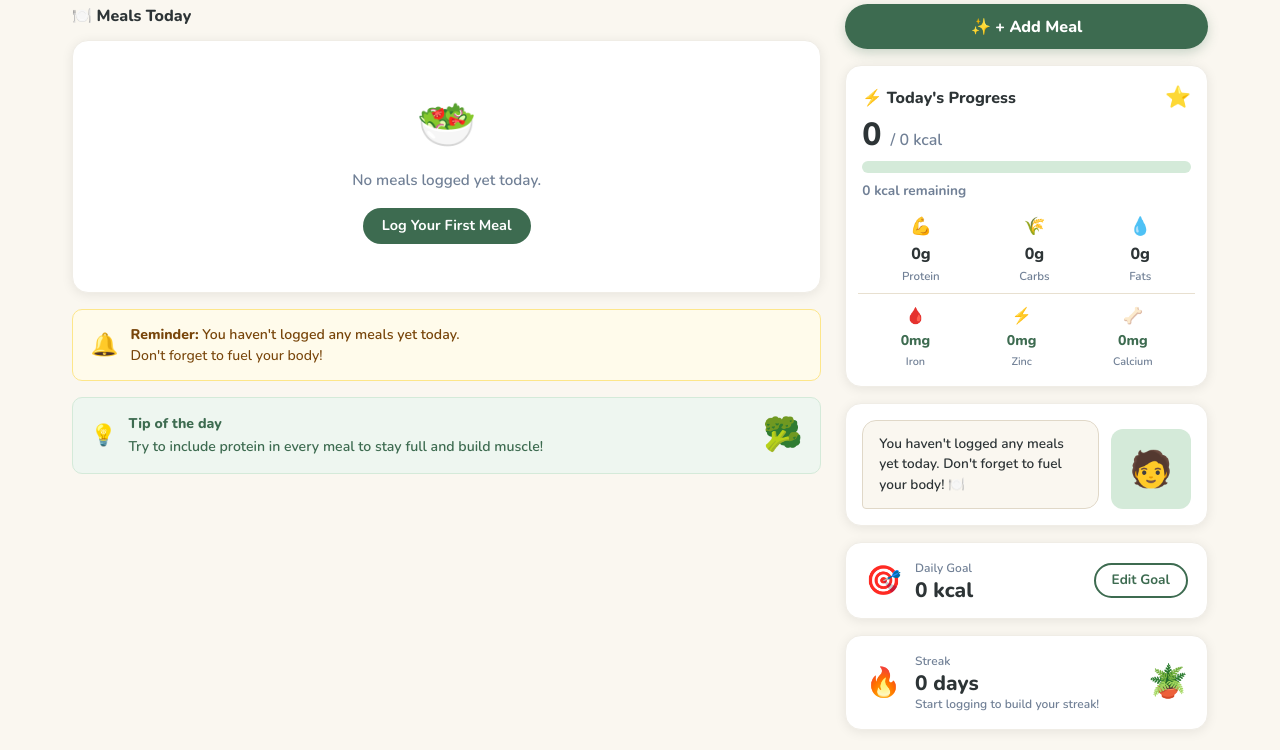
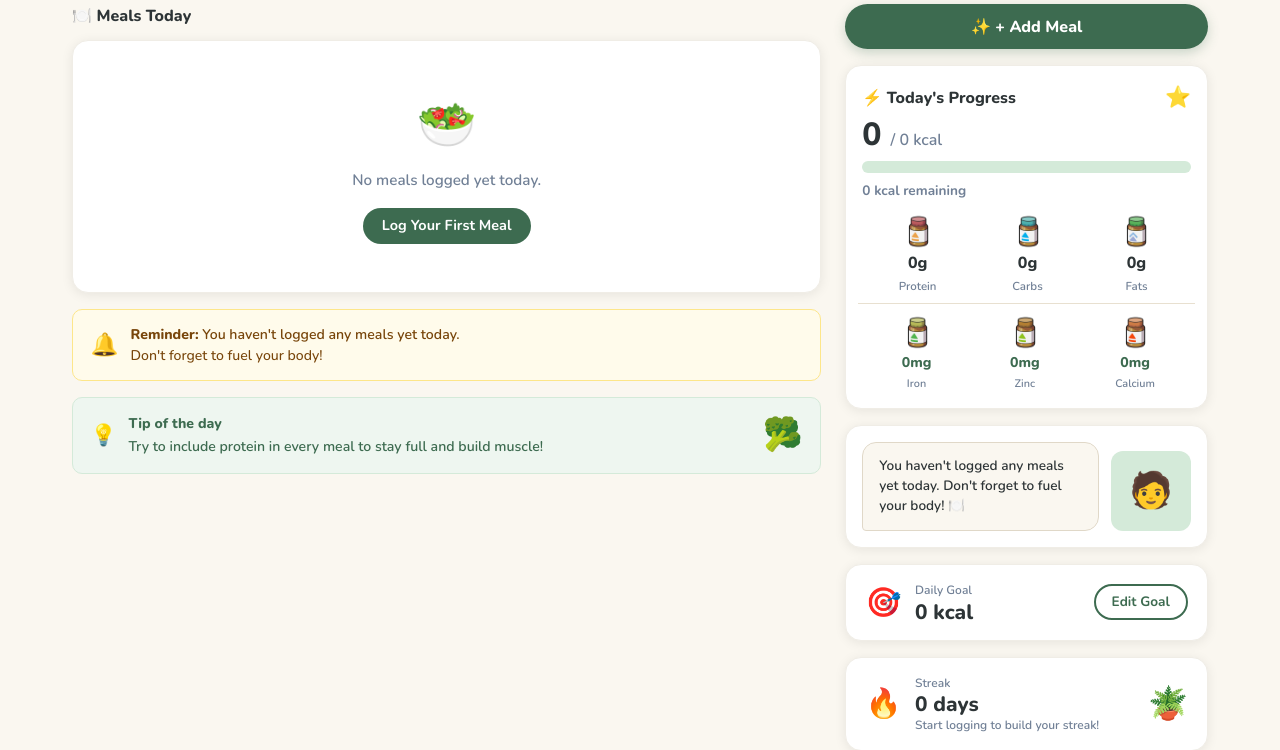
Before and after one commit to soq123/SE3354-Calo-fit, a Flask app: page / in a window 1280 px wide. Shown: the part 318-1068 px from the top of the page. Before the commit the page ends 1047 px from the top, so only its background shows below. Run offline with Flask 3, Linux system fonts and the light colour scheme; the visitor is signed in with stand-in values (Sample User, id 1); data that the repository does not hold is empty.

Commit message:
Replace nutrient icons with specific images on the dashboard
Updates the "Today's Progress" card by replacing emoji icons with corresponding image files for protein, carbs, fats, iron, zinc, and calcium. Adds a new CSS class `.chip-img` for styling and copies the images to the static folder.

Replit-Commit-Author: Agent
Replit-Commit-Session-Id: 4dc53691-d113-4c7b-a7eb-d3307fa48564
Replit-Commit-Checkpoint-Type: full_checkpoint
Replit-Commit-Event-Id: 2f037a8e-c95d-4a53-9d2d-f37ca19ed1fd
Replit-Commit-Screenshot-Url: https://storage.googleapis.com/screenshot-production-us-central1/2d9564d2-7210-444d-9221-2597019f72b3/4dc53691-d113-4c7b-a7eb-d3307fa48564/roicFFP
Replit-Helium-Checkpoint-Created: true

```diff
--- a/1_code/app/static/css/style.css
+++ b/1_code/app/static/css/style.css
@@ -430,6 +430,12 @@ body {
   font-weight: 600;
 }
 .macro-chip .icon { font-size: 1.1rem; }
+
+.chip-img {
+  width: 36px;
+  height: 36px;
+  object-fit: contain;
+}
 
 .micro-chip .value {
   font-size: 0.88rem;
--- a/1_code/app/templates/index.html
+++ b/1_code/app/templates/index.html
@@ -133,17 +133,17 @@
       </div>
       <div class="d-flex justify-content-around mb-2">
         <div class="macro-chip">
-          <span class="icon">💪</span>
+          <img src="{{ url_for('static', filename='protein.png') }}" class="chip-img" alt="Protein">
           <span class="value">{{ macros['total_protein'] | round(1) }}g</span>
           <span class="label">Protein</span>
         </div>
         <div class="macro-chip">
-          <span class="icon">🌾</span>
+          <img src="{{ url_for('static', filename='carbs.png') }}" class="chip-img" alt="Carbs">
           <span class="value">{{ macros['total_carbs'] | round(1) }}g</span>
           <span class="label">Carbs</span>
         </div>
         <div class="macro-chip">
-          <span class="icon">💧</span>
+          <img src="{{ url_for('static', filename='fats.png') }}" class="chip-img" alt="Fats">
           <span class="value">{{ macros['total_fats'] | round(1) }}g</span>
           <span class="label">Fats</span>
         </div>
@@ -151,17 +151,17 @@
       <div style="border-top:1px solid #e8e0d0;margin:0 -0.25rem 0.6rem;"></div>
       <div class="d-flex justify-content-around">
         <div class="macro-chip micro-chip">
-          <span class="icon">🩸</span>
+          <img src="{{ url_for('static', filename='iron.png') }}" class="chip-img" alt="Iron">
           <span class="value">{{ macros['total_iron'] | round(1) }}mg</span>
           <span class="label">Iron</span>
         </div>
         <div class="macro-chip micro-chip">
-          <span class="icon">⚡</span>
+          <img src="{{ url_for('static', filename='zinc.png') }}" class="chip-img" alt="Zinc">
           <span class="value">{{ macros['total_zinc'] | round(1) }}mg</span>
           <span class="label">Zinc</span>
         </div>
         <div class="macro-chip micro-chip">
-          <span class="icon">🦴</span>
+          <img src="{{ url_for('static', filename='calcium.png') }}" class="chip-img" alt="Calcium">
           <span class="value">{{ macros['total_calcium'] | round(1) }}mg</span>
           <span class="label">Calcium</span>
         </div>
```
Also changed, not shown: 1_code/app/static/calcium.png (added), 1_code/app/static/carbs.png (added), 1_code/app/static/fats.png (added), 1_code/app/static/iron.png (added), 1_code/app/static/protein.png (added), 1_code/app/static/zinc.png (added), attached_assets/calcium_1777327823646.png (added), attached_assets/carbs_1777327785805.png (added), attached_assets/hppup_1777327750653.png (added), attached_assets/hppup_1777327785806.png (added), attached_assets/iron_1777327785806.png (added), attached_assets/protein_1777327785807.png (added), attached_assets/zinc_1777327785807.png (added).
